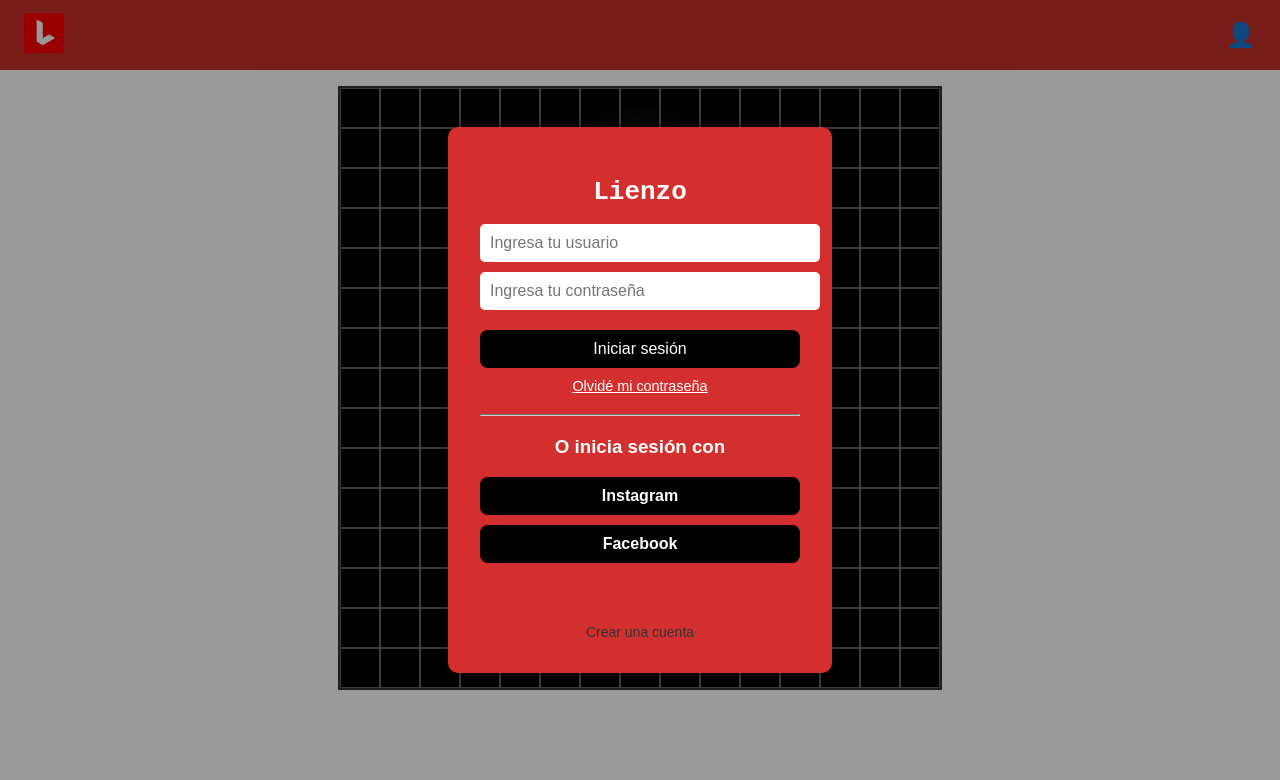
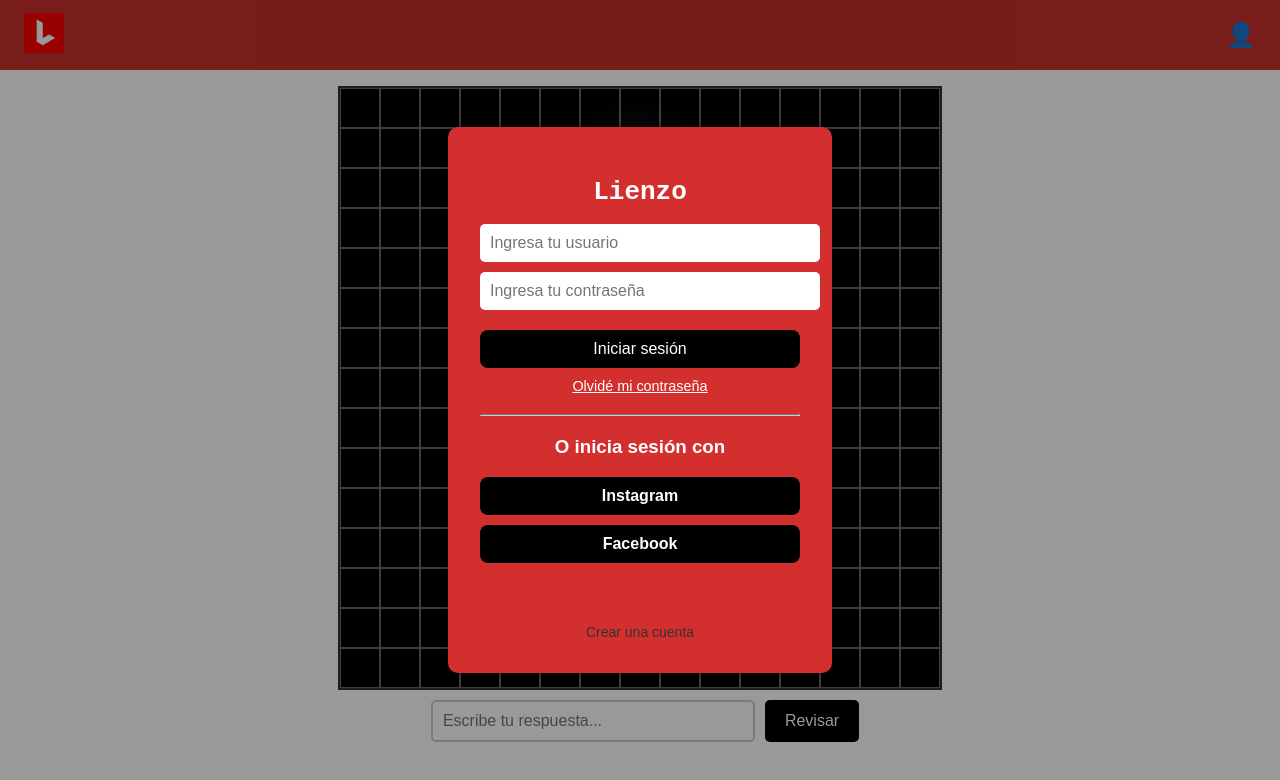
Before and after one commit to CLA-TC2005B-FJ2025/Equipo3-Prototipo, a React (Create React App) app: page / in a window 1280 px wide. Shown: the top 780 px of the page. Built offline with nearby package versions, Linux system fonts and the light colour scheme.

Commit message:
funciona con BD

```diff
--- a/src/App.js
+++ b/src/App.js
@@ -1,19 +1,18 @@
-import React, { useState, useRef } from 'react';
+import React from 'react';
 
 import Header from './components/Header';
 import Grid from './components/Grid';
 import Popup from './components/Popup';
 import usePopup from './hooks/usePopup';
-import useSolvedCells from './hooks/useSolvedCells';
 import useLogin from './components/LogIn/UseLogIn'; // Hook con la lógica de login
 import './index.css';
 import logo from '../src/assets/imagenes/LogoLienzo.jpg';
 import LoginGeneral from './components/LogIn/LoginGeneral'; // Nuevo nombre claro
+import AnswerInput from './components/AnswerInput';
+
 
 const App = () => {
   const { popupMode, popupData, openQuestion, handleAnswer, closePopup, timeLeft } = usePopup();
-  const { solved, toggle } = useSolvedCells();
-  const currentCellRef = useRef(null);
   const {
     username, showLogin,
     handleFacebookLogin, handleInstagramLogin,
@@ -22,22 +21,9 @@
   } = useLogin(); // Solo una instancia
 
   const handleCellClick = (num) => {
-    if (solved.has(num)) return;            // ya resuelta → ignorar
-    currentCellRef.current = num;
+    console.log(`Casilla ${num} clicada`);
     openQuestion(num);
   };
-
-  const handleAnswerWithSolved = (answer, auto) => {
-
-    const wasCorrect = handleAnswer(answer, auto); // ← devuelve true|false
-    console.log(`Resultado de WasCorrect ${wasCorrect}`);
-    console.log('resueltas ->', [...solved]);
-    if (wasCorrect)
-      {
-      toggle(currentCellRef.current);              // marcamos la casilla
-      console.log('resueltas ->', [...solved]);
-      }
-    };
 
   return (
     <>
@@ -47,17 +33,18 @@
         <Grid
           onItemClick={handleCellClick}
           bgImage={logo}
-          solvedCells={solved}
           size={600}
           side={15}
         />
+
+        <AnswerInput />
 
         {popupMode && (
           <Popup
             mode={popupMode}
             data={{ ...popupData, timeLeft }}
             onClose={closePopup}
-            onAnswer={handleAnswerWithSolved}
+            onAnswer={handleAnswer}
           />
         )}
       </main>
--- /dev/null
+++ b/src/components/AnswerInput.css
@@ -0,0 +1,31 @@
+.answer-input-container {
+    padding: 5px;
+    width: 100%; /* Que ocupe todo el ancho para poder centrar su contenido */
+    display: flex; /* Para colocar input y botón uno al lado del otro */
+    justify-content: center; /* Centrar horizontalmente */
+    gap: 10px; /* Espacio entre el input y el botón */
+    margin-top: 5px; /* Separación del grid de arriba */
+  }
+
+  .answer-input {
+    flex: 1; /* Que el input ocupe todo el espacio posible */
+    max-width: 300px; /* Máximo ancho para que no sea gigante */
+    padding: 10px;
+    border: 2px solid #ccc;;
+    border-radius: 5px;
+    font-size: 1rem;
+  }
+
+  .answer-button {
+    padding: 10px 20px;
+    background: #000;
+    color: white;
+    font-size: 1rem;
+    border: none;
+    border-radius: 5px;
+    cursor: pointer;
+  }
+
+  .answer-button:hover {
+    background-color: #555;
+  }
--- /dev/null
+++ b/src/components/AnswerInput.js
@@ -0,0 +1,49 @@
+import React, { useState } from 'react';
+import './AnswerInput.css'; // Creamos un CSS sencillo para estilizarlo
+
+const AnswerInput = ({ onSubmit }) => {
+  const [answer, setAnswer] = useState('');
+
+  const handleAnswerSubmit = async (respuestaUsuario) => {
+    respuestaUsuario.preventDefault()
+
+    const baseUrl = process.env.REACT_APP_URL_CRUD_SERVER;
+    const fullUrl = `${baseUrl}/imagen/1`;
+
+    try {
+
+      const response = await fetch(fullUrl);
+      const data = await response.json();
+
+      const respuestaCorrecta = data.respuesta;
+      const respuestaDelUsuario = respuestaUsuario;
+      console.log(respuestaCorrecta)
+
+      if (respuestaDelUsuario === respuestaCorrecta) {
+        console.log('¡Respuesta correcta!');
+        // Aquí puedes mostrar un popup, cambiar el estado, sumar puntos, etc.
+      } else {
+        console.log('Respuesta incorrecta.');
+        // Aquí también puedes manejar la retroalimentación
+      }
+    } catch (error) {
+      console.error('Error al obtener la respuesta correcta:', error);
+    }
+  };
+
+
+  return (
+    <form className="answer-input-container" onSubmit={handleAnswerSubmit}>
+      <input
+        type="text"
+        placeholder="Escribe tu respuesta..."
+        value={answer}
+        onChange={(e) => setAnswer(e.target.value)}
+        className="answer-input"
+      />
+      <button type="submit" className="answer-button">Revisar</button>
+    </form>
+  );
+};
+
+export default AnswerInput;
```
Also changed, not shown: 1 other file (tests, documents, lock files or other folders).
